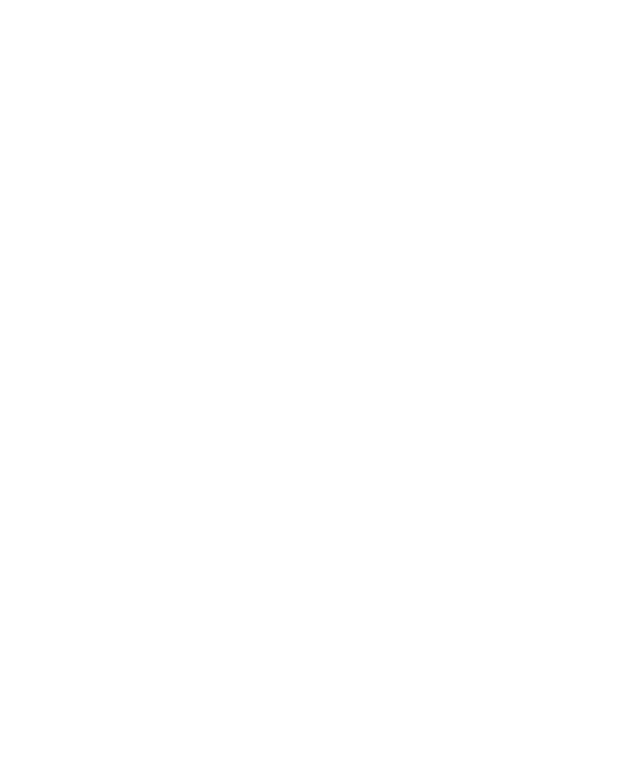
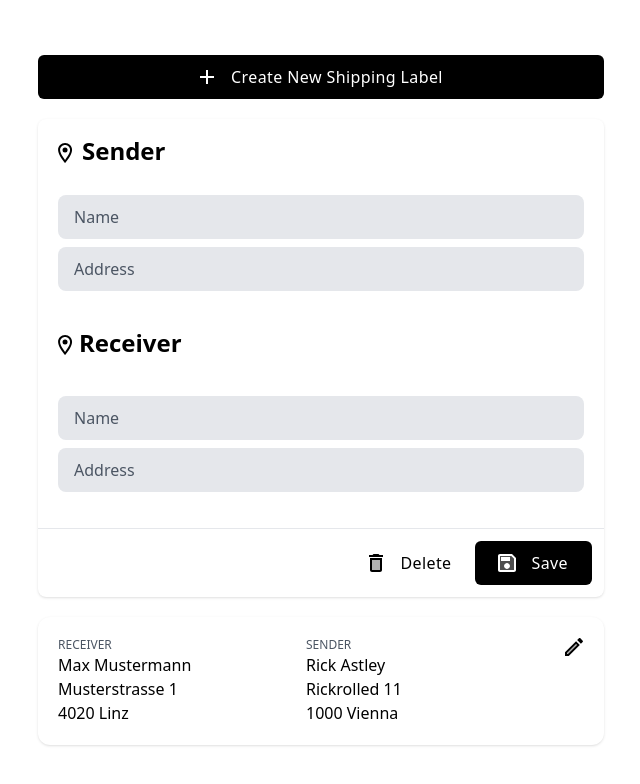
Before and after one commit to Fatoumatabintabarry/DeliveryService, a React (Vite) app in the folder client/: page /RequestDelivery in a window 1280 px wide. Before the commit this address had no page. Shown: the top 784 px of the page, without its empty margins (319-959 px from the left). Built offline with nearby package versions, Linux system fonts and the light colour scheme.

Commit message:
requestDelivery squeletton

```diff
--- a/client/src/App.jsx
+++ b/client/src/App.jsx
@@ -7,6 +7,7 @@
 import SignupSender from './Pages/SignupSender';
 import SignupDriver from './Pages/SignupDriver';
 import ChoicePage from './Pages/choicePage';
+import RequestDelivery from './Pages/RequestDelivery';
 // ... make sure to import any other components or routes you need
 
 function App() {
@@ -20,6 +21,7 @@
         <Route path="/login" element={<Login />} />
         <Route path="/SignupSender" element={<SignupSender />} />
         <Route path="/SignupDriver" element={<SignupDriver />} />
+        <Route path="/RequestDelivery" element={<RequestDelivery />} />
         <Route path="/choicePage" element={<ChoicePage/>}/>
 
         {/* ... other routes */}
--- /dev/null
+++ b/client/src/Pages/RequestDelivery.jsx
@@ -0,0 +1,126 @@
+import React from 'react';
+
+const RequestDelivery = () => {
+  return (
+    <div className="flex h-screen ">
+      <div className="m-auto">
+        {/* Button */}
+        <button type="button" className="relative w-full flex
+        justify-center items-center px-5 py-2.5 font-medium tracking-wide text-white
+        capitalize bg-black rounded-md hover:bg-gray-900 focus:outline-none transition
+        duration-300 transform active:scale-95 ease-in-out">
+          {/* SVG */}
+          <svg xmlns="http://www.w3.org/2000/svg" viewBox="0 0 24 24" height="24px" width="24px" fill="#FFFFFF">
+            <g>
+              <rect fill="none" height="24" width="24"></rect>
+            </g>
+            <g>
+              <path d="M19,13h-6v6h-2v-6H5v-2h6V5h2v6h6V13z"></path>
+            </g>
+          </svg>
+          <span className="pl-2 mx-1">Create new shipping label</span>
+        </button>
+
+        {/* Sender Information */}
+        <div className="mt-5 bg-white rounded-lg shadow">
+          <div className="flex">
+            <div className="flex-1 py-5 pl-5 overflow-hidden">
+              {/* SVG */}
+              <svg className="inline align-text-top" height="24px" viewBox="0 0 24 24" width="24px" xmlns="http://www.w3.org/2000/svg" fill="#000000">
+              <g>
+                <path d="m4.88889,2.07407l14.22222,0l0,20l-14.22222,0l0,-20z" fill="none" id="svg_1" stroke="null"></path>
+                <path d="m7.07935,0.05664c-3.87,0 -7,3.13 -7,7c0,5.25 7,13 7,13s7,-7.75 7,-13c0,-3.87 -3.13,-7 -7,-7zm-5,7c0,-2.76 2.24,-5 5,-5s5,2.24 5,5c0,2.88 -2.88,7.19 -5,9.88c-2.08,-2.67 -5,-7.03 -5,-9.88z" id="svg_2"></path>
+                <circle cx="7.04807" cy="6.97256" r="2.5" id="svg_3"></circle>
+             </g>
+              </svg>
+
+              <h1 className="inline text-2xl font-semibold leading-none">Sender</h1>
+            </div>
+          </div>
+
+          <div className="px-5 pb-5">
+            <input placeholder="Name" className="text-black placeholder-gray-600 w-full px-4 py-2.5 mt-2 text-base transition duration-500 ease-in-out transform border-transparent rounded-lg bg-gray-200 focus:border-blueGray-500 focus:bg-white dark:focus:bg-gray-800 focus:outline-none focus:shadow-outline focus:ring-2 ring-offset-current ring-offset-2 ring-gray-400" />
+            <input placeholder="Address" className="text-black placeholder-gray-600 w-full px-4 py-2.5 mt-2 text-base transition duration-500 ease-in-out transform border-transparent rounded-lg bg-gray-200 focus:border-blueGray-500 focus:bg-white dark:focus:bg-gray-800 focus:outline-none focus:shadow-outline focus:ring-2 ring-offset-current ring-offset-2 ring-gray-400" />
+
+            {/* More inputs and labels */}
+          </div>
+          <div className="flex">
+          <div class="flex-1 py-5 pl-5 overflow-hidden">
+                  <svg class="inline align-text-top" width="21" height="20.5" xmlns="http://www.w3.org/2000/svg" fill="#000000">
+                     <g>
+                        <path d="m4.88889,2.07407l14.22222,0l0,20l-14.22222,0l0,-20z" fill="none" id="svg_1" stroke="null"></path>
+                        <path d="m7.07935,0.05664c-3.87,0 -7,3.13 -7,7c0,5.25 7,13 7,13s7,-7.75 7,-13c0,-3.87 -3.13,-7 -7,-7zm-5,7c0,-2.76 2.24,-5 5,-5s5,2.24 5,5c0,2.88 -2.88,7.19 -5,9.88c-2.08,-2.67 -5,-7.03 -5,-9.88z" id="svg_2"></path>
+                        <circle cx="7.04807" cy="6.97256" r="2.5" id="svg_3"></circle>
+                     </g>
+                  </svg>
+                  <h1 class="inline text-2xl font-semibold leading-none">Receiver</h1>
+               </div>
+          </div>
+          <div class="flex-none pt-2.5 pr-2.5 pl-1"></div>
+          <div className="px-5 pb-5">
+            <input placeholder="Name" className="text-black placeholder-gray-600 w-full px-4 py-2.5 mt-2 text-base transition duration-500 ease-in-out transform border-transparent rounded-lg bg-gray-200 focus:border-blueGray-500 focus:bg-white dark:focus:bg-gray-800 focus:outline-none focus:shadow-outline focus:ring-2 ring-offset-current ring-offset-2 ring-gray-400" />
+            <input placeholder="Address" className="text-black placeholder-gray-600 w-full px-4 py-2.5 mt-2 text-base transition duration-500 ease-in-out transform border-transparent rounded-lg bg-gray-200 focus:border-blueGray-500 focus:bg-white dark:focus:bg-gray-800 focus:outline-none focus:shadow-outline focus:ring-2 ring-offset-current ring-offset-2 ring-gray-400" />
+          </div>
+
+          <hr className="mt-4" />
+          <div className="flex flex-row-reverse p-3">
+            {/* Buttons and SVGs */}
+            <button type="button" class="flex items-center px-5 py-2.5 font-medium tracking-wide text-white capitalize   bg-black rounded-md hover:bg-gray-800  focus:outline-none focus:bg-gray-900  transition duration-300 transform active:scale-95 ease-in-out">
+                     <svg xmlns="http://www.w3.org/2000/svg" height="24px" viewBox="0 0 24 24" width="24px" fill="#FFFFFF">
+                        <path d="M0 0h24v24H0V0z" fill="none"></path>
+                        <path d="M5 5v14h14V7.83L16.17 5H5zm7 13c-1.66 0-3-1.34-3-3s1.34-3 3-3 3 1.34 3 3-1.34 3-3 3zm3-8H6V6h9v4z" opacity=".3"></path>
+                        <path d="M17 3H5c-1.11 0-2 .9-2 2v14c0 1.1.89 2 2 2h14c1.1 0 2-.9 2-2V7l-4-4zm2 16H5V5h11.17L19 7.83V19zm-7-7c-1.66 0-3 1.34-3 3s1.34 3 3 3 3-1.34 3-3-1.34-3-3-3zM6 6h9v4H6z"></path>
+                     </svg>
+                     <span class="pl-2 mx-1">Save</span>
+            </button>
+            <div class="flex-initial">
+                  <button type="button" class="flex items-center px-5 py-2.5 font-medium tracking-wide text-black capitalize rounded-md  hover:bg-red-200 hover:fill-current hover:text-red-600  focus:outline-none  transition duration-300 transform active:scale-95 ease-in-out">
+                     <svg xmlns="http://www.w3.org/2000/svg" height="24px" viewBox="0 0 24 24" width="24px">
+                        <path d="M0 0h24v24H0V0z" fill="none"></path>
+                        <path d="M8 9h8v10H8z" opacity=".3"></path>
+                        <path d="M15.5 4l-1-1h-5l-1 1H5v2h14V4zM6 19c0 1.1.9 2 2 2h8c1.1 0 2-.9 2-2V7H6v12zM8 9h8v10H8V9z"></path>
+                     </svg>
+                     <span class="pl-2 mx-1">Delete</span>
+                  </button>
+               </div>
+          </div>
+
+        </div>
+
+        {/* Pre-filled Addresses */}
+        <div className="mt-5 bg-white shadow cursor-pointer rounded-xl">
+          <div className="flex">
+            {/* Address details */}
+            <div class="flex-1 py-5 pl-5 overflow-hidden">
+                  <ul>
+                     <li class="text-xs text-gray-600 uppercase ">Receiver</li>
+                     <li>Max Mustermann</li>
+                     <li>Musterstrasse 1</li>
+                     <li>4020 Linz</li>
+                  </ul>
+            </div>
+            <div class="flex-1 py-5 pl-1 overflow-hidden">
+                  <ul>
+                     <li class="text-xs text-gray-600 uppercase">Sender</li>
+                     <li>Rick Astley</li>
+                     <li>Rickrolled 11</li>
+                     <li>1000 Vienna</li>
+                  </ul>
+               </div>
+               <div class="flex-none pt-2.5 pr-2.5 pl-1">
+                  <button type="button" class="px-2 py-2 font-medium tracking-wide text-black capitalize transition duration-300 ease-in-out transform rounded-xl hover:bg-gray-300 focus:outline-none active:scale-95">
+                     <svg xmlns="http://www.w3.org/2000/svg" height="24px" viewBox="0 0 24 24" width="24px" fill="#000000">
+                        <path d="M0 0h24v24H0V0z" fill="none"></path>
+                        <path d="M5 18.08V19h.92l9.06-9.06-.92-.92z" opacity=".3"></path>
+                        <path d="M20.71 7.04c.39-.39.39-1.02 0-1.41l-2.34-2.34c-.2-.2-.45-.29-.71-.29s-.51.1-.7.29l-1.83 1.83 3.75 3.75 1.83-1.83zM3 17.25V21h3.75L17.81 9.94l-3.75-3.75L3 17.25zM5.92 19H5v-.92l9.06-9.06.92.92L5.92 19z"></path>
+                     </svg>
+                  </button>
+               </div>
+          </div>
+        </div>
+      </div>
+    </div>
+  );
+};
+
+export default RequestDelivery;
--- a/client/src/Pages/deliverysolutions.jsx
+++ b/client/src/Pages/deliverysolutions.jsx
@@ -3,6 +3,7 @@
 import '../index.css'
 
 import {Navbar,Footer} from '../components/index';
+import RequestDelivery from './RequestDelivery';
 
 const deliverysolutions = () => {
   return (
@@ -11,12 +12,22 @@
           <div className={`${styles.boxWidth}`}>
           <Navbar />
           </div>
+       </div>
+
+       <div className={`bg-primary ${styles.paddingX} ${styles.flexStart} bg-purple-500`}>
+        <div className={`${styles.boxWidth} bg-purple-500`}>
+          <RequestDelivery />
+        </div>
       </div>
+
+
       <div className={`bg-primary ${styles.paddingX} ${styles.flexStart} bg-purple-500`}>
-          <div className={`${styles.boxWidth} bg-purple-500`}>
+        <div className={`${styles.boxWidth} bg-purple-500`}>
           <Footer />
-           </div>
-           </div>
+        </div>
+      </div>
+
+
   </div>
   )
 }
--- a/client/src/Pages/home.jsx
+++ b/client/src/Pages/home.jsx
@@ -22,7 +22,7 @@
         <div className={`bg-primary ${styles.flexStart} bg-gradient-to-r from-fuchsia-600 to-purple-600`}>
           <div className={`${styles.boxWidth}`}>
           <Hero />
-          <GetEstimate />
+
         </div>
     </div>
     {/*4th div is for all different sections  */}
--- a/client/src/Pages/login.jsx
+++ b/client/src/Pages/login.jsx
@@ -45,10 +45,7 @@
                 </label>
 
                  <input
-                  className='block rounded-t-lg px-2.5 pb-2.5 pt-5 w-full text-sm text-gray-900 bg-gray-50
-                  dark:bg-gray-700 border-0 border-b-4 border-gray-300 appearance-none dark:text-white
-                   dark:border-gray-600 dark:focus:border-blue-500 focus:outline-none focus:ring-0
-                   focus:border-blue-600 peer'
+                  className='text-black placeholder-gray-600 w-full px-4 py-2.5 mt-2 text-base transition duration-500 ease-in-out transform border-transparent rounded-lg bg-gray-100 focus:border-blueGray-500 focus:bg-white dark:focus:bg-gray-800 focus:outline-none focus:shadow-outline focus:ring-2 ring-offset-current ring-offset-2 ring-gray-400'
                   id={field.id}
                   type={field.type}
                   name={field.name}
--- a/client/src/constants/index.js
+++ b/client/src/constants/index.js
@@ -5,15 +5,15 @@
     id: "/",
     title: "home",
   },
-
+  {
+    id: "/deliverysolutions",
+    title: "Request Delivery",
+  },
   {
     id: "/whyshiped",
     title: "Why shiped",
   },
-  {
-    id: "/deliverysolutions",
-    title: "Delivery Solutions",
-  },
+
 
   {
     id: "/login",
```
